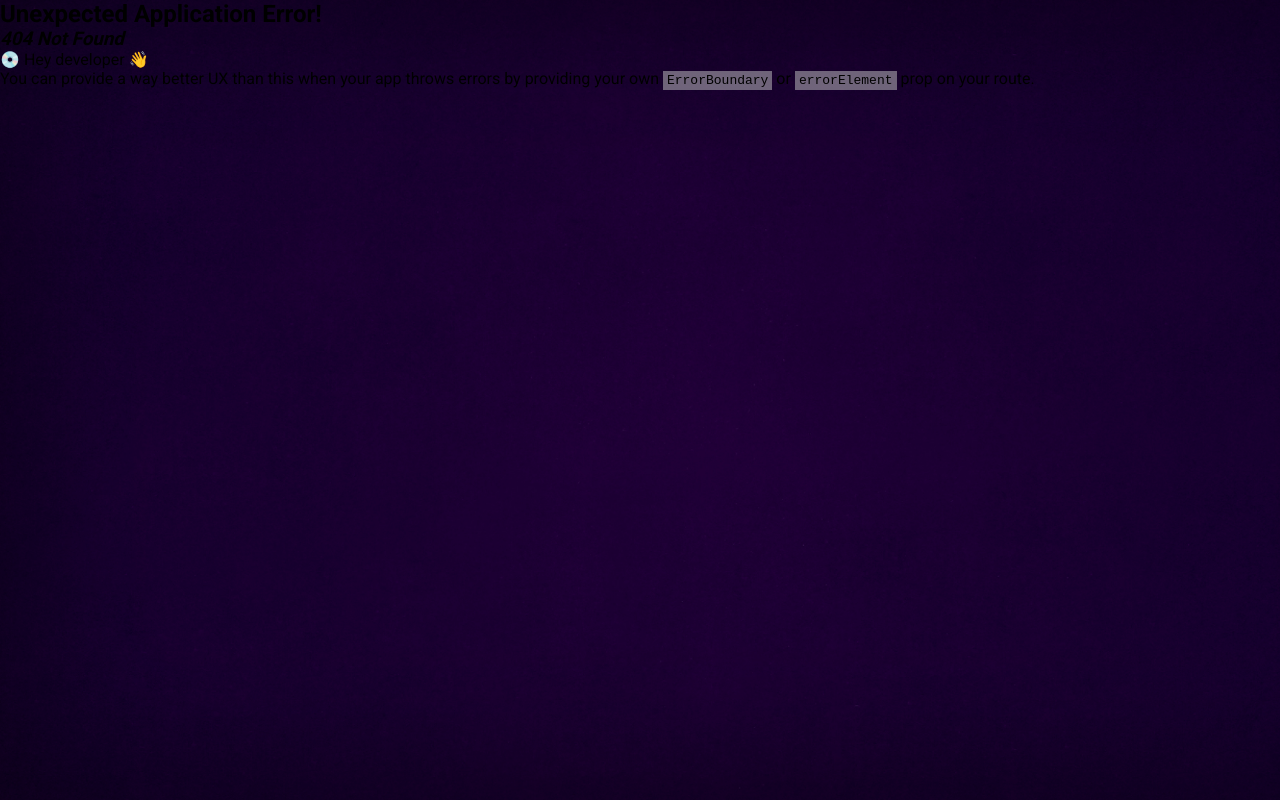
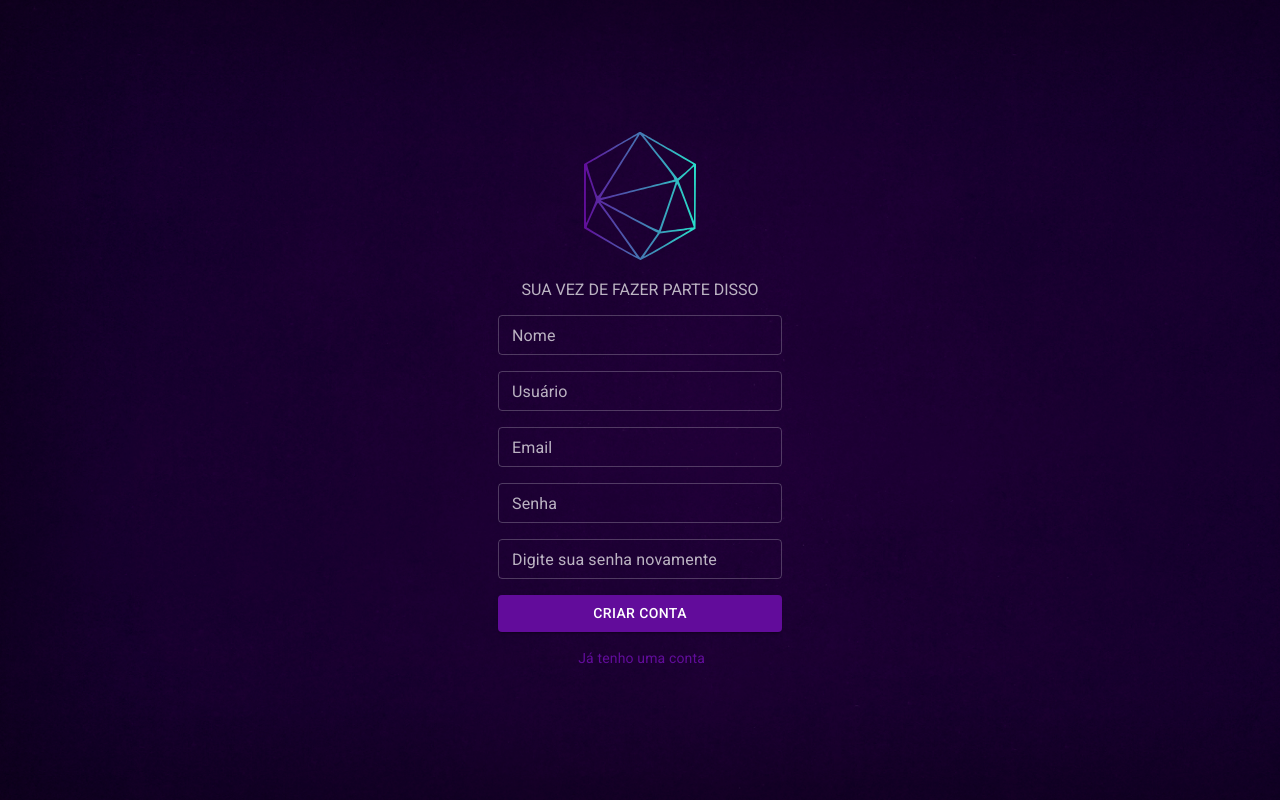
Before and after one commit to guilhermecostam/coders_frontend, a React (Vite) app: page /register in a window 1280 px wide. Before the commit this address had no page. Built offline with nearby package versions, Linux system fonts and the light colour scheme.

Commit message:
creation of the registration screen

```diff
--- /dev/null
+++ b/src/pages/Register/index.jsx
@@ -0,0 +1,47 @@
+import {
+  Button, Grid, Link as MuiLink, TextField, Typography,
+} from '@mui/material';
+import Logo from 'components/Logo';
+import Container from 'containers/Container';
+import React from 'react';
+import { Link } from 'react-router-dom';
+
+export default function Register() {
+  return (
+    <Container>
+      <Grid container flexDirection="column" textAlign="center" spacing={2} maxWidth={300}>
+        <Grid item>
+          <Logo />
+        </Grid>
+        <Grid item>
+          <Typography variant="h7" color="text.secondary">SUA VEZ DE FAZER PARTE DISSO</Typography>
+        </Grid>
+        <Grid item>
+          <TextField label="Nome" size="small" fullWidth />
+        </Grid>
+        <Grid item>
+          <TextField label="Usuário" size="small" fullWidth />
+        </Grid>
+        <Grid item>
+          <TextField label="Email" size="small" fullWidth />
+        </Grid>
+        <Grid item>
+          <TextField label="Senha" size="small" fullWidth />
+        </Grid>
+        <Grid item>
+          <TextField label="Digite sua senha novamente" size="small" fullWidth />
+        </Grid>
+        <Grid item>
+          <Button type="submit" variant="contained" fullWidth>CRIAR CONTA</Button>
+        </Grid>
+        <Grid item>
+          <Typography variant="body2" color="text.secondary">
+            <Link to="/register">
+              <MuiLink variant="body2" sx={{ ml: 0.4 }}>Já tenho uma conta</MuiLink>
+            </Link>
+          </Typography>
+        </Grid>
+      </Grid>
+    </Container>
+  );
+}
--- a/src/routes.jsx
+++ b/src/routes.jsx
@@ -3,6 +3,7 @@ import { createBrowserRouter } from 'react-router-dom';
 
 import Home from './pages/Home';
 import Login from './pages/Login';
+import Register from './pages/Register';
 
 export const router = createBrowserRouter([
   {
@@ -13,4 +14,8 @@ export const router = createBrowserRouter([
     path: '/login',
     element: <Login />,
   },
+  {
+    path: '/register',
+    element: <Register />,
+  },
 ]);
```
Also changed, not shown: 1 other file (tests, documents, lock files or other folders).
